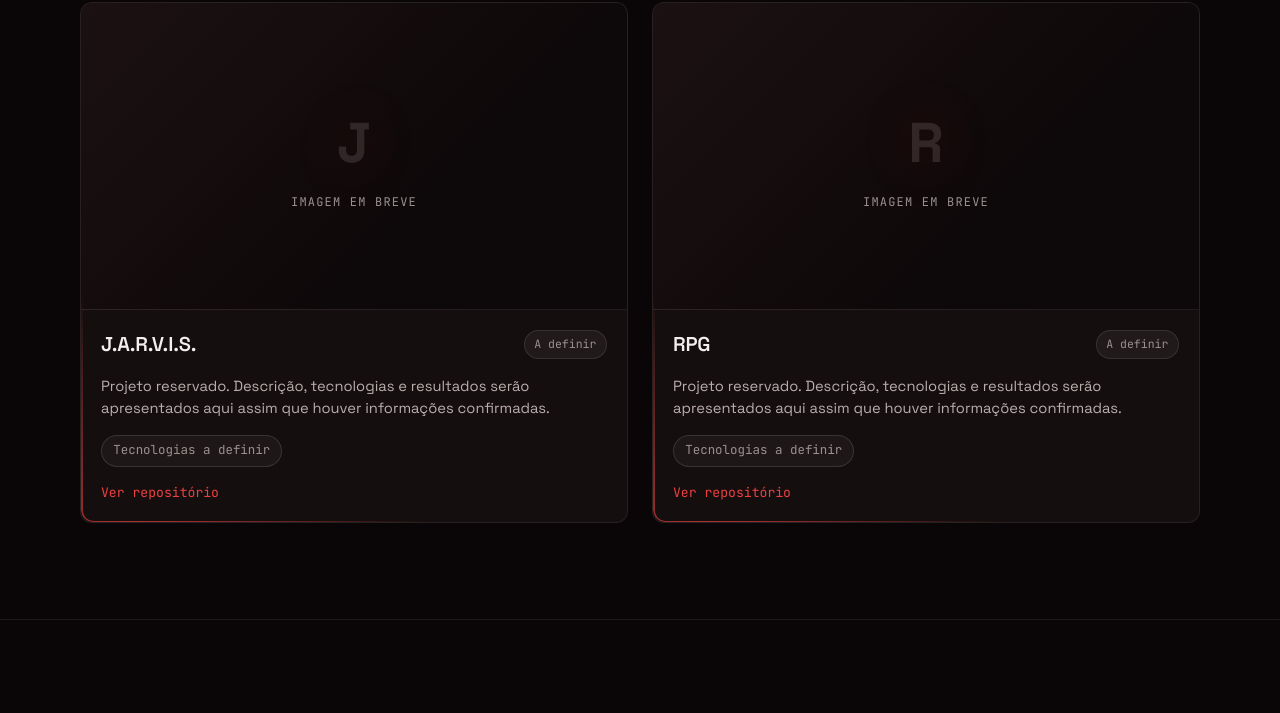
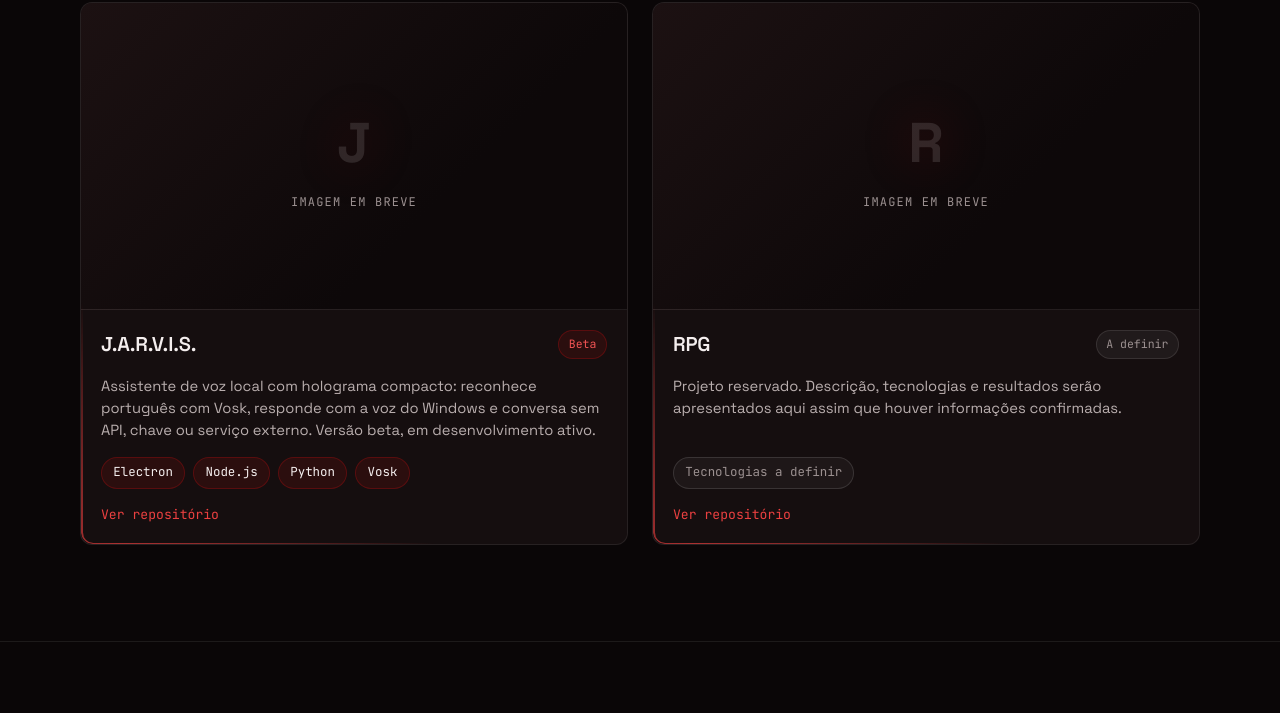
Before and after one commit to ryansamuelaraujo009-design/ryansamuelaraujo009-design.github.io, a plain HTML site: page index.html in a window 1280 px wide. Shown: the part 2787-3500 px from the top of the page. Drawn offline with Linux system fonts and the light colour scheme.

Commit message:
Atualiza projeto J.A.R.V.I.S. no portfólio para beta

```diff
--- a/index.html
+++ b/index.html
@@ -366,17 +366,21 @@
             <div class="projeto__corpo">
               <div class="projeto__topo">
                 <h3 class="projeto__nome">J.A.R.V.I.S.</h3>
-                <!-- Situação real: ainda não informada -->
-                <span class="situacao situacao--neutra">A definir</span>
+                <!-- Beta: versão funcional, ainda em desenvolvimento ativo -->
+                <span class="situacao situacao--andamento">Beta</span>
               </div>
 
               <p class="projeto__descricao">
-                Projeto reservado. Descrição, tecnologias e resultados serão
-                apresentados aqui assim que houver informações confirmadas.
+                Assistente de voz local com holograma compacto: reconhece português
+                com Vosk, responde com a voz do Windows e conversa sem API, chave ou
+                serviço externo. Versão beta, em desenvolvimento ativo.
               </p>
 
               <ul class="tags">
-                <li class="tag tag--desativada">Tecnologias a definir</li>
+                <li class="tag">Electron</li>
+                <li class="tag">Node.js</li>
+                <li class="tag">Python</li>
+                <li class="tag">Vosk</li>
               </ul>
 
               <!-- Repositório real do projeto (criado em nov/2026);
```
